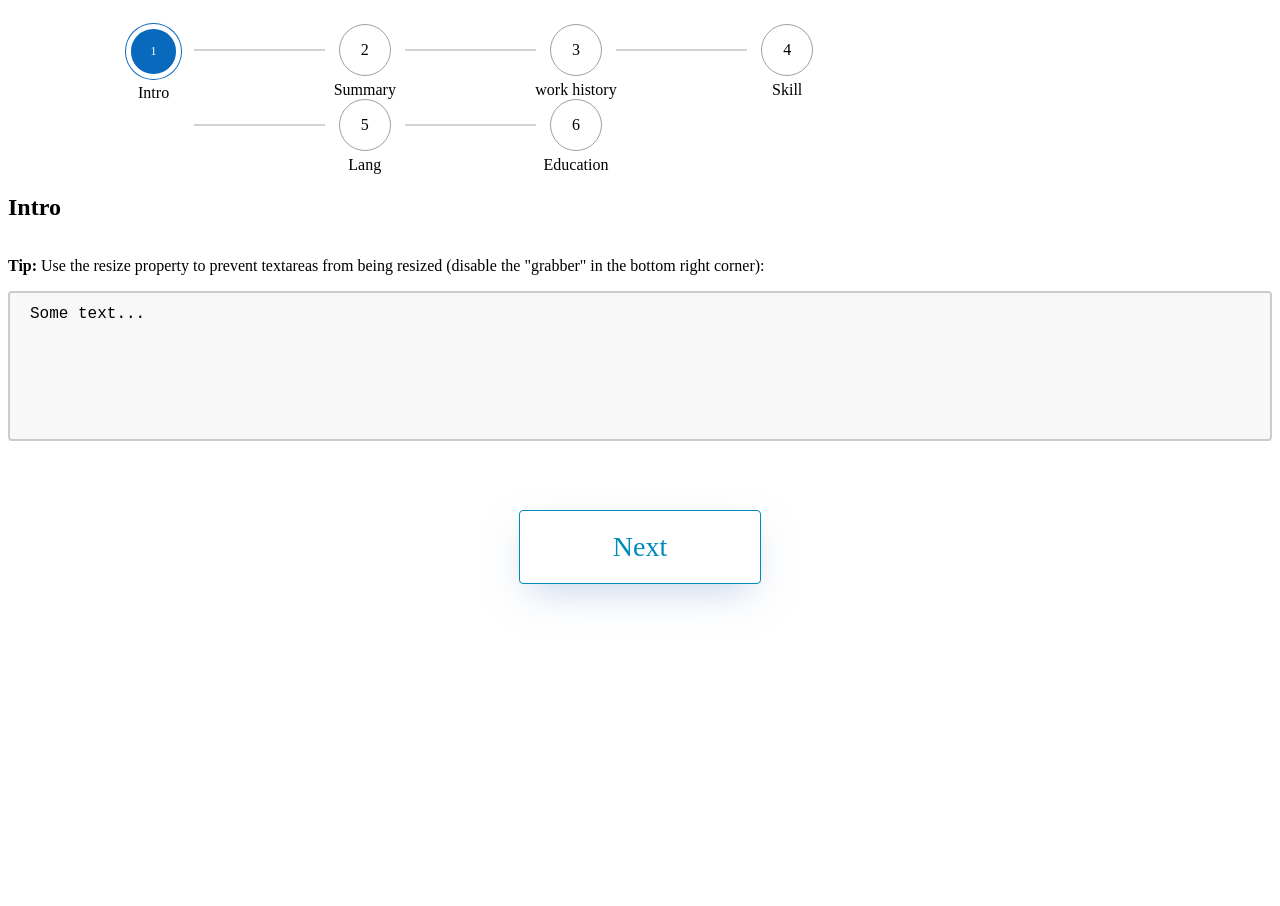
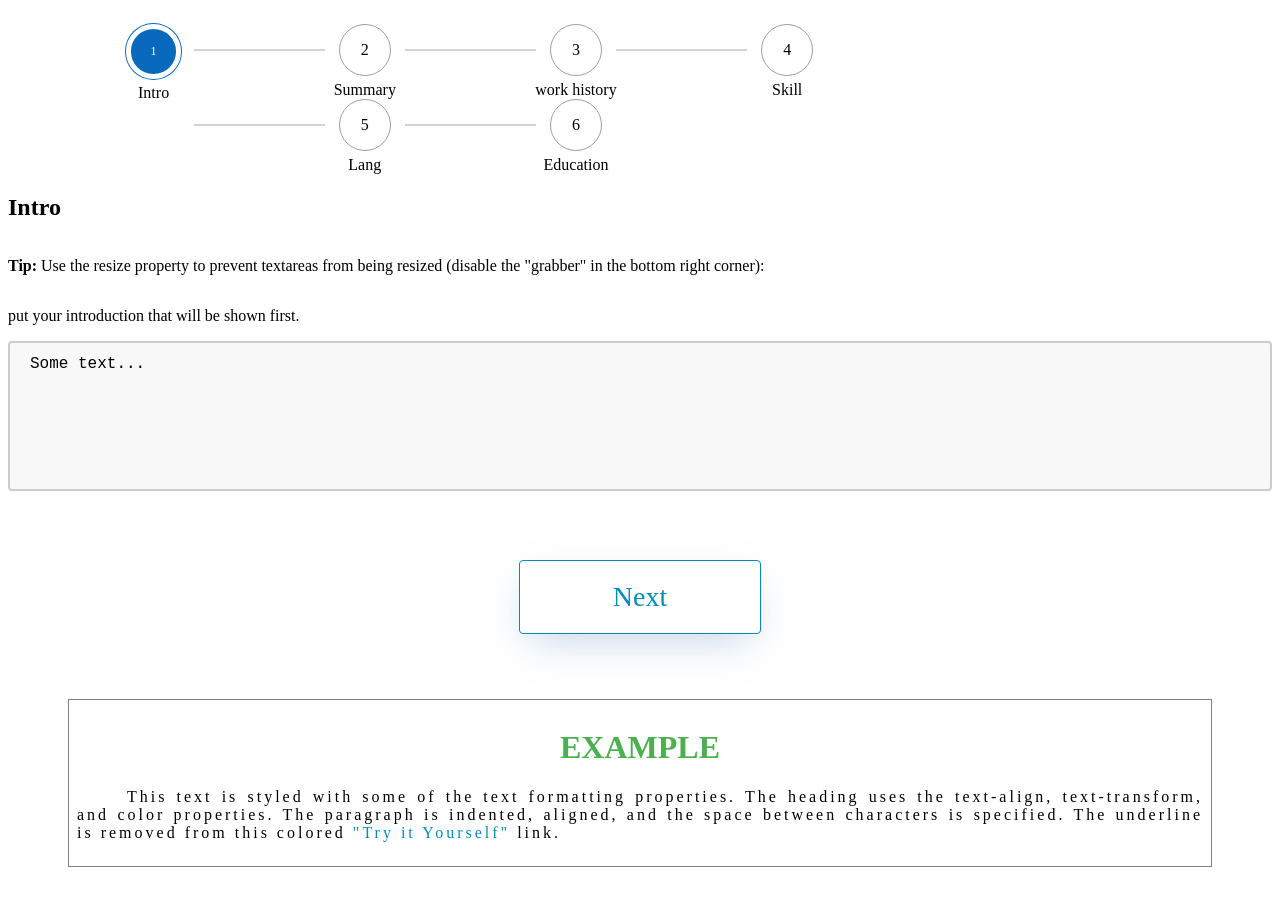
Before and after one commit to nolleh/resumii, a SvelteKit app: page /start/intro in a window 1280 px wide. Shown: the top 906 px of the page. Before the commit the page ends 800 px from the top, so only its background shows below. Built offline with nearby package versions, Linux system fonts and the light colour scheme.

Commit message:
chore: add example

```diff
--- a/src/lib/component/cta.svelte
+++ b/src/lib/component/cta.svelte
@@ -1,10 +1,11 @@
 <script lang="ts">
 	export let href: string;
 	export let label: string;
+  export let click;
 </script>
 
 <div class="cta-container">
-	<a {href} class="cta"><span>{label}</span></a>
+	<a {href} class="cta" on:click={click}><span>{label}</span></a>
 </div>
 
 <style lang="scss">
--- /dev/null
+++ b/src/lib/component/example.svelte
@@ -0,0 +1,34 @@
+<div>
+	<h1>example</h1>
+	<p>
+		This text is styled with some of the text formatting properties. The heading uses the
+		text-align, text-transform, and color properties. The paragraph is indented, aligned, and the
+		space between characters is specified. The underline is removed from this colored
+		<a target="_blank" href="tryit.asp?filename=trycss_text">"Try it Yourself"</a> link.
+	</p>
+</div>
+
+<style lang="scss">
+	div {
+    margin: 60px;
+		border: 1px solid gray;
+		padding: 8px;
+	}
+
+	h1 {
+		text-align: center;
+		text-transform: uppercase;
+		color: #4caf50;
+	}
+
+	p {
+		text-indent: 50px;
+		text-align: justify;
+		letter-spacing: 3px;
+	}
+
+	a {
+		text-decoration: none;
+		color: #008cba;
+	}
+</style>
--- /dev/null
+++ b/src/lib/store/index.ts
@@ -0,0 +1,4 @@
+import { writable } from 'svelte/store';
+
+export const intro = writable('');
+export const summary = writable('');
--- a/src/routes/start/intro/+page.svelte
+++ b/src/routes/start/intro/+page.svelte
@@ -1,15 +1,31 @@
-<script lang='ts'>
+<script lang="ts">
 	import Cta from '$lib/component/cta.svelte';
+	import Example from '$lib/component/example.svelte';
+	import { intro } from '$lib/store';
+
+	let textareaContent = 'Some text...';
+	function saveContent(event: Event) {
+		intro.set(textareaContent);
+    return true;
+	}
+
 </script>
+
 <h2>Intro</h2>
 
-<p><strong>Tip:</strong> Use the resize property to prevent textareas from being resized (disable the "grabber" in the bottom right corner):</p>
-
+<p>
+	<strong>Tip:</strong> Use the resize property to prevent textareas from being resized (disable the
+	"grabber" in the bottom right corner):
+</p>
+<p>
+  put your introduction that will be shown first.
+</p>
 <form>
-  <textarea>Some text...</textarea>
+	<textarea bind:value={textareaContent}></textarea>
+	<Cta href="/start/summary" label="Next" click={saveContent} />
 </form>
 
-<Cta href='/start/summary' label='Next' />
+<Example />
 
 <style>
 	textarea {
--- a/tsconfig.json
+++ b/tsconfig.json
@@ -8,8 +8,8 @@
 		"resolveJsonModule": true,
 		"skipLibCheck": true,
 		"sourceMap": true,
-		"strict": true,
-		"moduleResolution": "bundler"
+		"strict": true
+		// "moduleResolution": "bundler"
 	}
 	// Path aliases are handled by https://svelte.dev/docs/kit/configuration#alias
 	// except $lib which is handled by https://svelte.dev/docs/kit/configuration#files
```
Also changed, not shown: src/routes/start/summary/+page.svelte (+14 -0 lines), src/routes/start/work-history/+page.svelte (added). Lines whose indentation alone changed are shown as unchanged.
